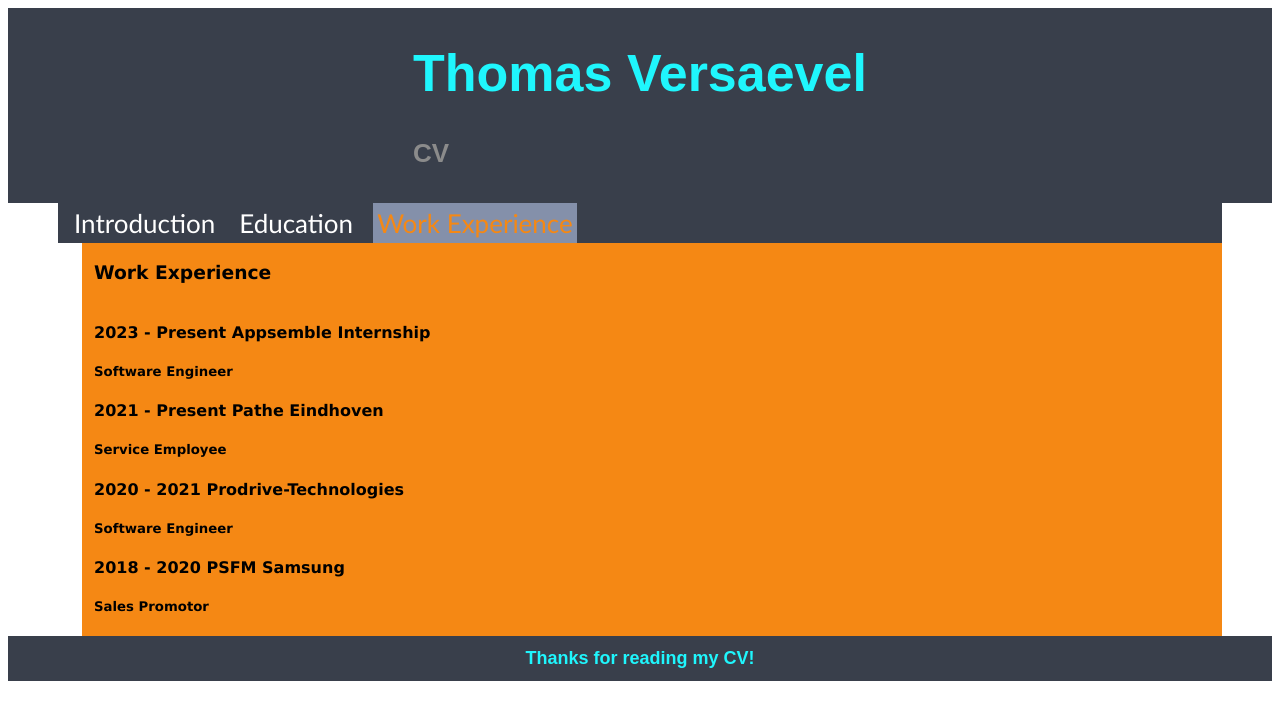
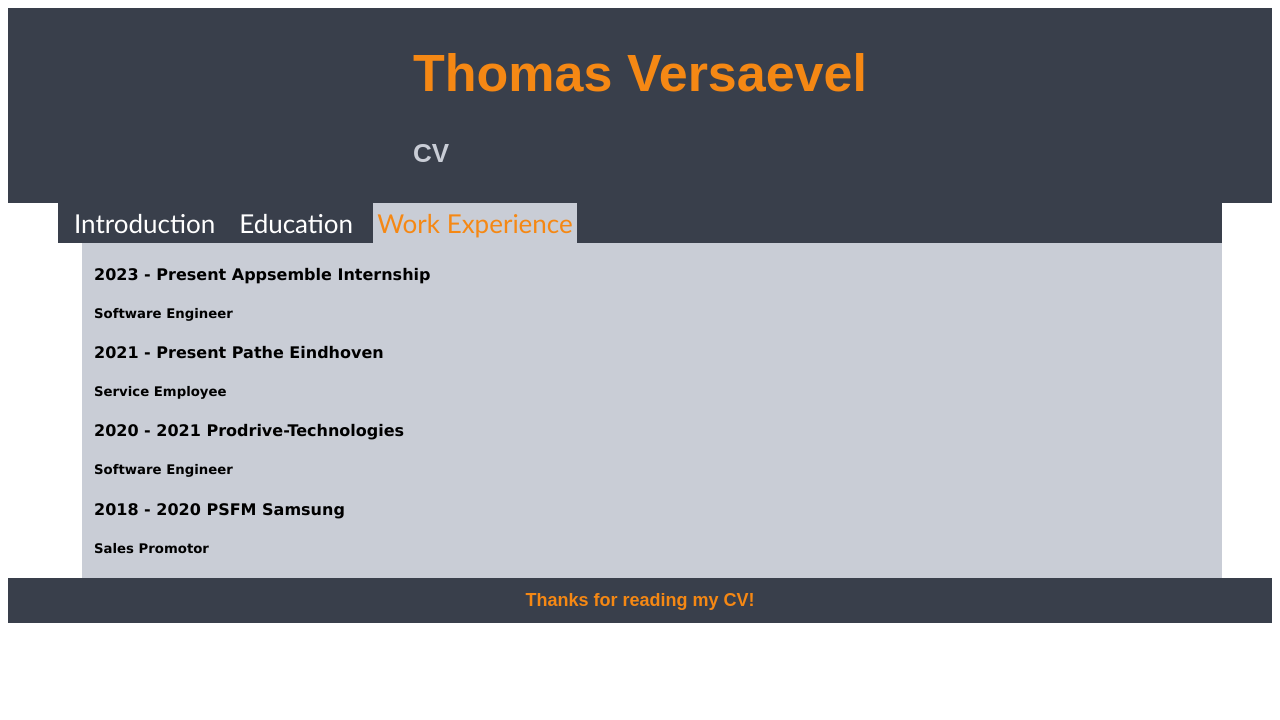
Before and after one commit to ThomasVersaevel/About-me, a React (Create React App) app: page /workexperience in a window 1280 px wide. Shown: the top 720 px of the page. Built offline with nearby package versions, Linux system fonts and the light colour scheme.

Commit message:
Styling changes

```diff
--- a/src/App.css
+++ b/src/App.css
@@ -8,12 +8,21 @@
   pointer-events: none;
 }
 
+h3 {
+  color: #F46E0F
+}
+
 @media (prefers-reduced-motion: no-preference) {
   .App-logo {
     animation: App-logo-spin infinite 20s linear;
   }
 }
-
+/*
+* color info:
+* orange : #F46E0F
+* dark : #212121
+* lighter: #434a58
+*/
 .App-header {
   background-color: #393f4b;
   min-height: 10vh;
@@ -23,7 +32,7 @@
   justify-content: center;
   font-size: calc(10px + 2vmin);
   font-family: Arial, sans-serif;
-  color: rgb(31, 246, 253);
+  color: #f58814;
 }
 .App-footer {
   background-color: #393f4b;
@@ -34,11 +43,11 @@
   justify-content: center;
   font-size: calc(1px + 1vmin);
   font-family: 'Arial';
-  color: rgb(31, 246, 253);
+  color: #f58814
 }
 
 #header-subtitle {
-  color:rgb(139, 139, 139)
+  color: #c9cdd6;
 }
 
 #navbarBackground {
@@ -69,11 +78,11 @@
 }
 
 .nav-item-active {
-  background-color: #8490aa;
+  background-color: #c9cdd6;
   color: #f58814;
   align-items: stretch;
   display: flex;
-  height: 100%;
+  height: 10%;
   font-family: 'Gill Sans', 'Gill Sans MT', Calibri, 'Trebuchet MS', sans-serif;
   font-style: normal;
   text-decoration: none;
@@ -81,7 +90,7 @@
 }
 
 .nav-item:hover {
-  background-color: #8490aa;
+  background-color: #c9cdd6;
 }
 
 .App-link {
@@ -89,7 +98,7 @@
 }
 
 .mainContent {
-  background-color: #f58814;
+  background-color: #c9cdd6;
   font-family: 'Lucida Sans Unicode';
 }
 
--- a/src/components/Education.js
+++ b/src/components/Education.js
@@ -1,34 +1,48 @@
-import React from 'react';
+import React from "react";
 import Article from "./Article";
+import "../bootstrap/css/bootstrap-grid.css";
+import Col from "react-bootstrap/Col";
+import Row from "react-bootstrap/Row";
+import Container from "react-bootstrap/Container";
 
 export default class Education extends React.Component {
-
   render() {
     return (
       <>
-                <div>
-                    <h3>Education</h3>
-                </div>
+        <div className="col-md-9">
+          <Container>
+            <Row>
+              <Col>
                 <div>
                   <p>
-                        <Article key={0} timespan={"2021 - Present"}
+                    <Article
+                      key={0}
+                      timespan={"2021 - Present"}
                       title={"Master Computer Science and Engineering"}
                       position={"Eindhoven University of Technology"}
                     />
                   </p>
                   <p>
-                        <Article key={0} timespan={"2017 - 2021"}
+                    <Article
+                      key={0}
+                      timespan={"2017 - 2021"}
                       title={"Bachelor Computer Science and Engineering"}
                       position={"Eindhoven University of Technology"}
                     />
                   </p>
                   <p>
-                        <Article key={0} timespan={"2011 - 2017"}
+                    <Article
+                      key={0}
+                      timespan={"2011 - 2017"}
                       title={"VWO, Profiel: Natuur en techniek"}
                       position={"Newman College Breda"}
                     />
                   </p>
                 </div>
+              </Col>
+            </Row>
+          </Container>
+        </div>
       </>
     );
   }
--- a/src/components/Introduction.js
+++ b/src/components/Introduction.js
@@ -1,16 +1,28 @@
-import React from 'react';
+import React from "react";
+import Container from "react-bootstrap/Container";
+import "../bootstrap/css/bootstrap-grid.css";
+import Col from "react-bootstrap/Col";
+import Row from "react-bootstrap/Row";
+
 export default class Introduction extends React.Component {
-
   render() {
     return (
       <>
-                <h3> Introduction</h3>
+        <div className="col-md-9">
+          <Container>
+            <Row>
+              <Col>
+                <h3> About me </h3>
                 <div>
                   <p>
                     Lorem ipsum vitae <br />
                     bla bla bal
                   </p>
                 </div>
+              </Col>
+            </Row>
+          </Container>
+        </div>
       </>
     );
   }
--- a/src/components/WorkExperience.js
+++ b/src/components/WorkExperience.js
@@ -11,17 +11,6 @@ export default class WorkExperience extends React.Component {
       <>
         <div className="col-md-9">
           <Container>
-            <Row>
-              <Col>
-                <div>
-                  <h3>Work Experience</h3>
-                </div>
-              </Col>
-              <Col>
-              </Col>
-              <Col>
-              </Col>
-            </Row>
             <Row>
               <div>
                 <Col>
```
Also changed, not shown: src/App.js (indentation only). Lines whose indentation alone changed are shown as unchanged.
